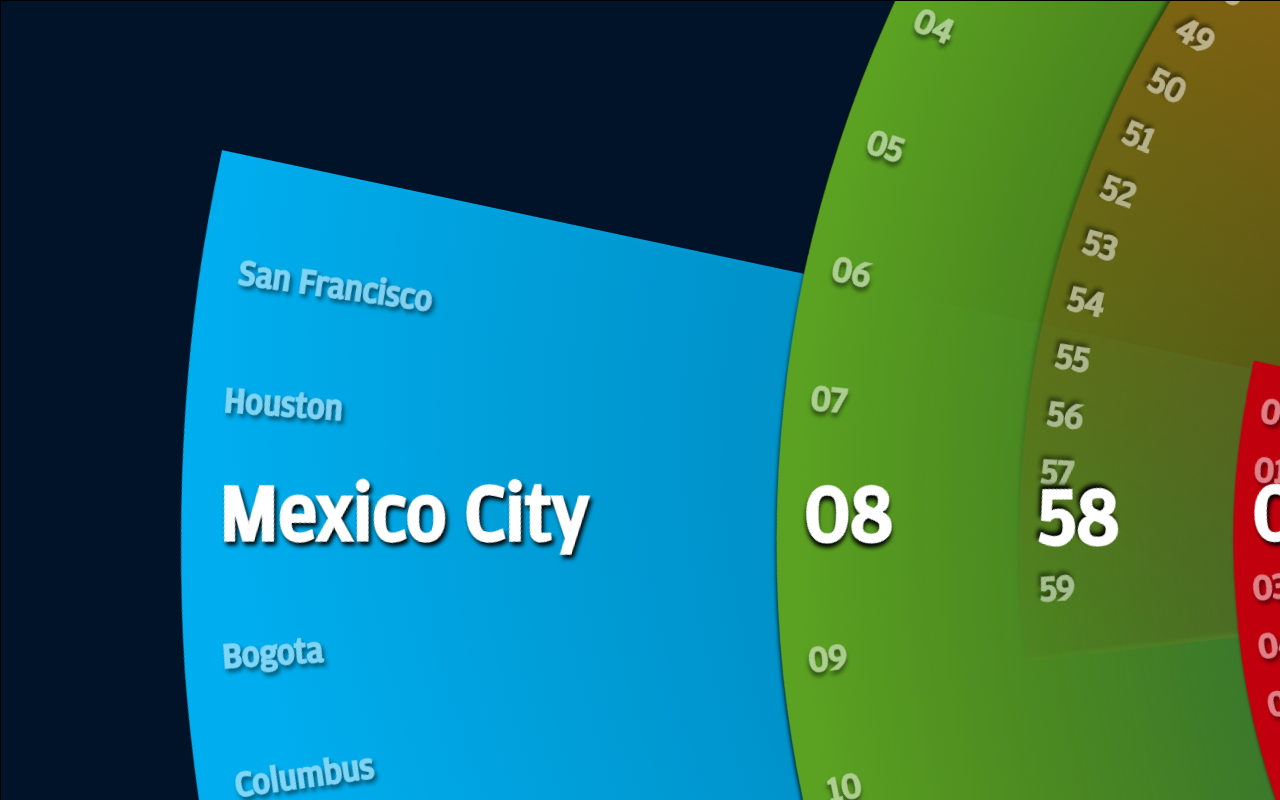
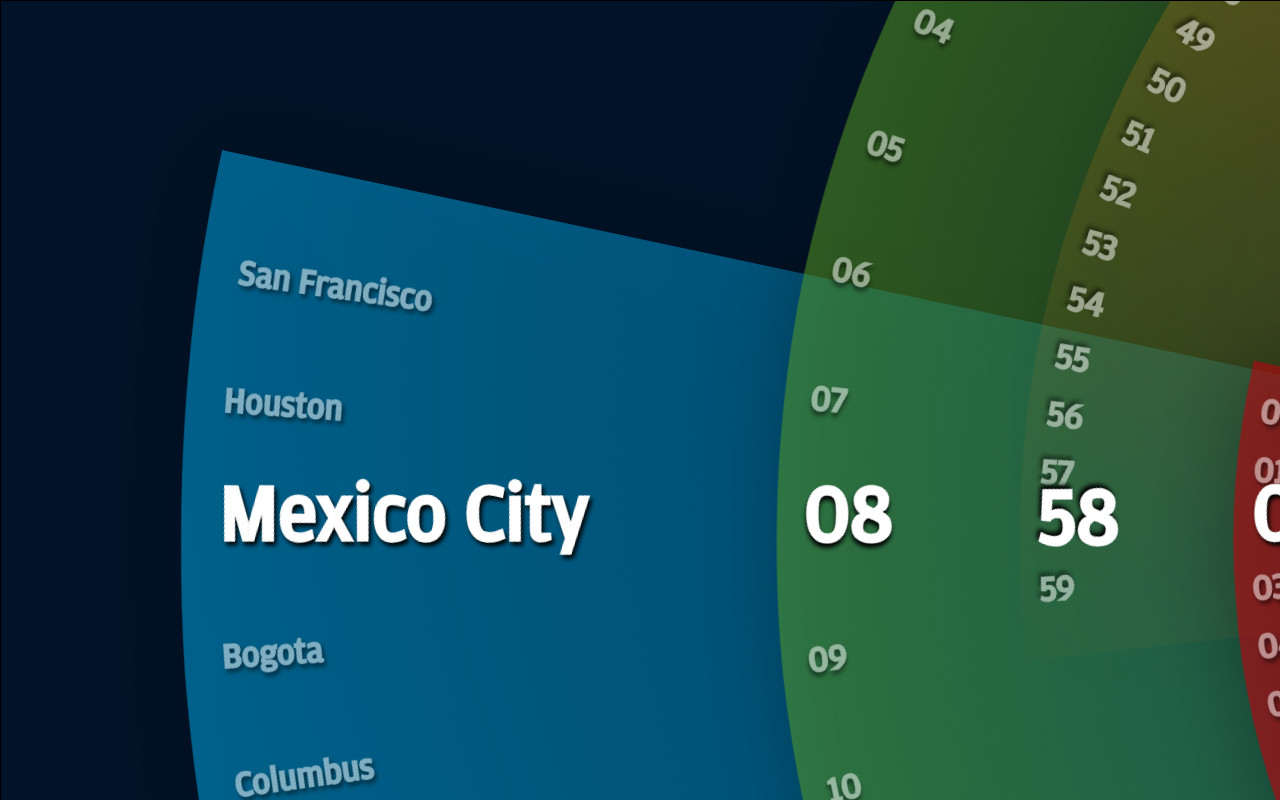
Before and after one commit to paulparadiso/world-clock, a React (Create React App) app: page / in a window 1280 px wide. Shown: the top 800 px of the page. Built offline with nearby package versions, Linux system fonts and the light colour scheme.

Commit message:
working on shading

```diff
--- a/src/Components/Clock/Clock.js
+++ b/src/Components/Clock/Clock.js
@@ -266,7 +266,6 @@ class Clock extends React.Component {
         return(
 
             <div className={this.state.renderModeHorizonal? "Clock": "Clock-Vertical"}>
-
                 <Gear label="cities"
                       texts={cities}
                       timezones = {timezones}
@@ -341,6 +340,11 @@ class Clock extends React.Component {
                       radiusVertical="435"
                       limit="0.1">
                 </Gear>
+
+                {/*
+
+
+                */}
             </div>
         )
     }
--- a/src/Components/Gear/Gear.css
+++ b/src/Components/Gear/Gear.css
@@ -10,7 +10,7 @@
 }
 
 .main-shape {
-    filter: drop-shadow( 3px 3px 2px rgba(0.008, 0.824, 0.573))
+    filter: drop-shadow( -5px -5px 40px rgba(0.008, 0.824, 0.573, 0.5))
 }
 
 .Clock-Text {
--- a/src/Components/Gear/Gear.js
+++ b/src/Components/Gear/Gear.js
@@ -213,7 +213,7 @@ class Gear extends React.Component {
             <div className="Gear">
                 <svg width={this.state.renderModeHorizonal?"1920": "1080"} height={this.state.renderModeHorizonal?"1080": "1920"} fill="white" stroke="black">
                     <defs>
-                        <radialGradient id={`${this.state.label}-gradient`} cx="100%" cy="0%" r="100%" fx="100%" fy="0%">
+                        <radialGradient id={`${this.state.label}-gradient`} cx="100%" cy="0%" r="200%">
                             <stop offset="0%" style={{stopColor:`${this.state.color}`, stopOpacity:"0"}}/>
                             <stop offset="100%" style={{stopColor:`${this.state.color}`, stopOpacity:"1.0"}}/>
                         </radialGradient>
@@ -286,6 +286,7 @@ class Gear extends React.Component {
                                 </React.Fragment>
                             ))
                         }
+                        {/*<circle cx="107%" cy="50%" r="200" fill="#fff"/>*/}
                     </g>
                 </svg>
             </div>
```
